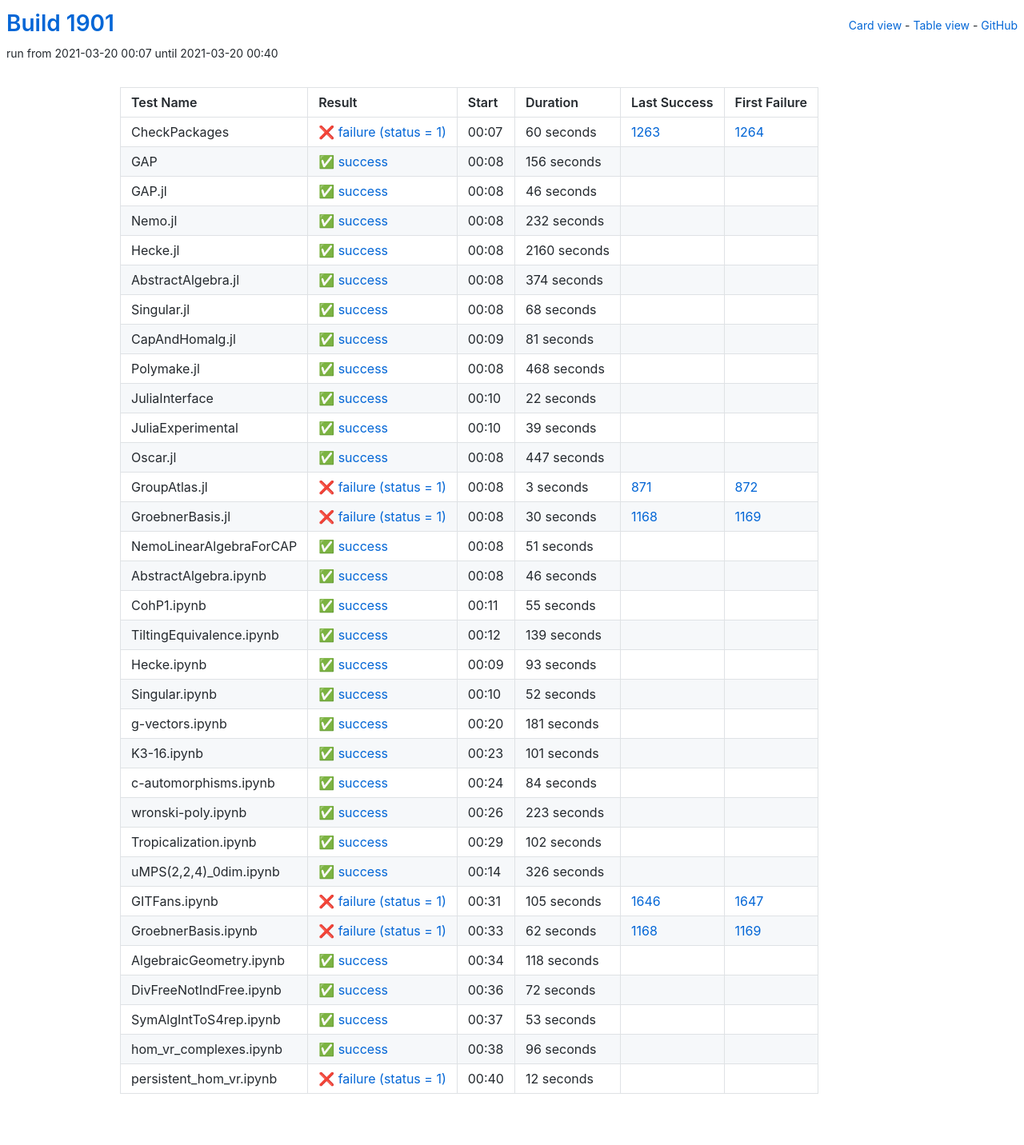
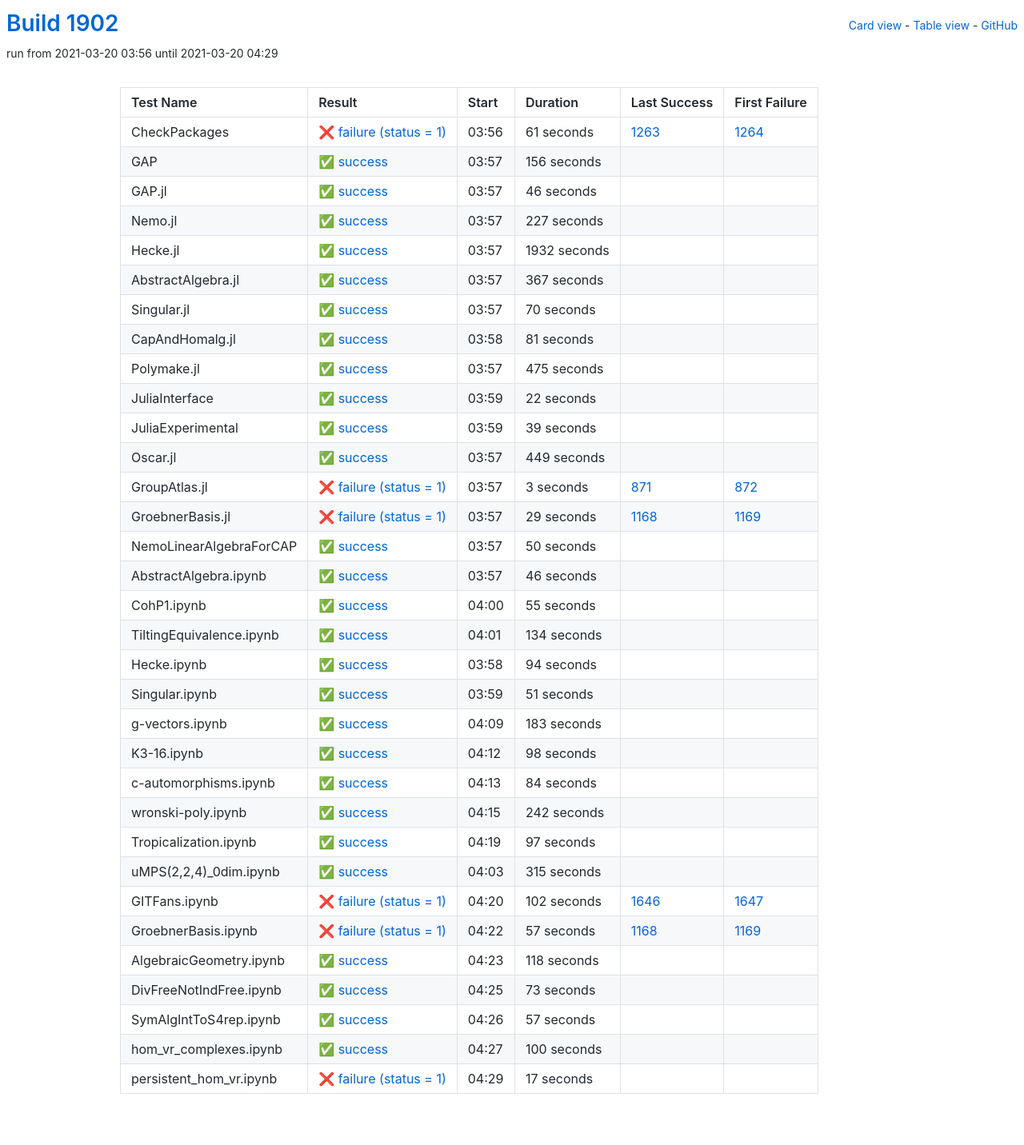
Before and after one commit to oscar-system/oscar-ci-status-stable, a Jekyll site: the page built from table.html, in a window 1280 px wide. Shown: the whole page at 80% size. Built offline with Jekyll 4.4.1, drawn with Linux system fonts in a browser that asks for light colours.

Commit message:
Build #1902

```diff
--- a/_data/ci.yml
+++ b/_data/ci.yml
@@ -1,6 +1,6 @@
 ---
-build: 1901
-build_url: https://oscarci.mathematik.uni-kl.de/job/oscar-stable/1901/
+build: 1902
+build_url: https://oscarci.mathematik.uni-kl.de/job/oscar-stable/1902/
 job: oscar-stable
 organization: oscar-system
 repo: oscar-ci-status-stable
@@ -8,20 +8,20 @@ repourl: https://github.com/oscar-system/oscar-ci-status-stable
 tests:
 - name: CheckPackages
   id: checkpackages
-  log: https://oscarci.mathematik.uni-kl.de/job/oscar-stable/1901/artifact/logs/build-1901/CheckPackages.log
-  start: 2021-03-20 00:07
+  log: https://oscarci.mathematik.uni-kl.de/job/oscar-stable/1902/artifact/logs/build-1902/CheckPackages.log
+  start: 2021-03-20 03:56
   success: false
   exitcode: 1
   status: failure
-  duration: 60
+  duration: 61
   last_success: 1263
   last_success_url: https://oscarci.mathematik.uni-kl.de/job/oscar-stable/1263/
   first_failure: 1264
   first_failure_url: https://oscarci.mathematik.uni-kl.de/job/oscar-stable/1264/
 - name: GAP
   id: gap
-  log: https://oscarci.mathematik.uni-kl.de/job/oscar-stable/1901/artifact/logs/build-1901/GAP.log
-  start: 2021-03-20 00:08
+  log: https://oscarci.mathematik.uni-kl.de/job/oscar-stable/1902/artifact/logs/build-1902/GAP.log
+  start: 2021-03-20 03:57
   success: true
   exitcode: 0
   status: success
@@ -32,8 +32,8 @@ tests:
   first_failure_url:
 - name: GAP.jl
   id: gap-jl
-  log: https://oscarci.mathematik.uni-kl.de/job/oscar-stable/1901/artifact/logs/build-1901/GAP.jl.log
-  start: 2021-03-20 00:08
+  log: https://oscarci.mathematik.uni-kl.de/job/oscar-stable/1902/artifact/logs/build-1902/GAP.jl.log
+  start: 2021-03-20 03:57
   success: true
   exitcode: 0
   status: success
@@ -44,56 +44,56 @@ tests:
   first_failure_url:
 - name: Nemo.jl
   id: nemo-jl
-  log: https://oscarci.mathematik.uni-kl.de/job/oscar-stable/1901/artifact/logs/build-1901/Nemo.jl.log
-  start: 2021-03-20 00:08
+  log: https://oscarci.mathematik.uni-kl.de/job/oscar-stable/1902/artifact/logs/build-1902/Nemo.jl.log
+  start: 2021-03-20 03:57
   success: true
   exitcode: 0
   status: success
-  duration: 232
+  duration: 227
   last_success: false
   last_success_url:
   first_failure: false
   first_failure_url:
 - name: Hecke.jl
   id: hecke-jl
-  log: https://oscarci.mathematik.uni-kl.de/job/oscar-stable/1901/artifact/logs/build-1901/Hecke.jl.log
-  start: 2021-03-20 00:08
+  log: https://oscarci.mathematik.uni-kl.de/job/oscar-stable/1902/artifact/logs/build-1902/Hecke.jl.log
+  start: 2021-03-20 03:57
   success: true
   exitcode: 0
   status: success
-  duration: 2160
+  duration: 1932
   last_success: false
   last_success_url:
   first_failure: false
   first_failure_url:
 - name: AbstractAlgebra.jl
   id: abstractalgebra-jl
-  log: https://oscarci.mathematik.uni-kl.de/job/oscar-stable/1901/artifact/logs/build-1901/AbstractAlgebra.jl.log
-  start: 2021-03-20 00:08
+  log: https://oscarci.mathematik.uni-kl.de/job/oscar-stable/1902/artifact/logs/build-1902/AbstractAlgebra.jl.log
+  start: 2021-03-20 03:57
   success: true
   exitcode: 0
   status: success
-  duration: 374
+  duration: 367
   last_success: false
   last_success_url:
   first_failure: false
   first_failure_url:
 - name: Singular.jl
   id: singular-jl
-  log: https://oscarci.mathematik.uni-kl.de/job/oscar-stable/1901/artifact/logs/build-1901/Singular.jl.log
-  start: 2021-03-20 00:08
+  log: https://oscarci.mathematik.uni-kl.de/job/oscar-stable/1902/artifact/logs/build-1902/Singular.jl.log
+  start: 2021-03-20 03:57
   success: true
   exitcode: 0
   status: success
-  duration: 68
+  duration: 70
   last_success: false
   last_success_url:
   first_failure: false
   first_failure_url:
 - name: CapAndHomalg.jl
   id: capandhomalg-jl
-  log: https://oscarci.mathematik.uni-kl.de/job/oscar-stable/1901/artifact/logs/build-1901/CapAndHomalg.jl.log
-  start: 2021-03-20 00:09
+  log: https://oscarci.mathematik.uni-kl.de/job/oscar-stable/1902/artifact/logs/build-1902/CapAndHomalg.jl.log
+  start: 2021-03-20 03:58
   success: true
   exitcode: 0
   status: success
@@ -104,20 +104,20 @@ tests:
   first_failure_url:
 - name: Polymake.jl
   id: polymake-jl
-  log: https://oscarci.mathematik.uni-kl.de/job/oscar-stable/1901/artifact/logs/build-1901/Polymake.jl.log
-  start: 2021-03-20 00:08
+  log: https://oscarci.mathematik.uni-kl.de/job/oscar-stable/1902/artifact/logs/build-1902/Polymake.jl.log
+  start: 2021-03-20 03:57
   success: true
   exitcode: 0
   status: success
-  duration: 468
+  duration: 475
   last_success: false
   last_success_url:
   first_failure: false
   first_failure_url:
 - name: JuliaInterface
   id: juliainterface
-  log: https://oscarci.mathematik.uni-kl.de/job/oscar-stable/1901/artifact/logs/build-1901/JuliaInterface.log
-  start: 2021-03-20 00:10
+  log: https://oscarci.mathematik.uni-kl.de/job/oscar-stable/1902/artifact/logs/build-1902/JuliaInterface.log
+  start: 2021-03-20 03:59
   success: true
   exitcode: 0
   status: success
@@ -128,8 +128,8 @@ tests:
   first_failure_url:
 - name: JuliaExperimental
   id: juliaexperimental
-  log: https://oscarci.mathematik.uni-kl.de/job/oscar-stable/1901/artifact/logs/build-1901/JuliaExperimental.log
-  start: 2021-03-20 00:10
+  log: https://oscarci.mathematik.uni-kl.de/job/oscar-stable/1902/artifact/logs/build-1902/JuliaExperimental.log
+  start: 2021-03-20 03:59
   success: true
   exitcode: 0
   status: success
@@ -140,20 +140,20 @@ tests:
   first_failure_url:
 - name: Oscar.jl
   id: oscar-jl
-  log: https://oscarci.mathematik.uni-kl.de/job/oscar-stable/1901/artifact/logs/build-1901/Oscar.jl.log
-  start: 2021-03-20 00:08
+  log: https://oscarci.mathematik.uni-kl.de/job/oscar-stable/1902/artifact/logs/build-1902/Oscar.jl.log
+  start: 2021-03-20 03:57
   success: true
   exitcode: 0
   status: success
-  duration: 447
+  duration: 449
   last_success: false
   last_success_url:
   first_failure: false
   first_failure_url:
 - name: GroupAtlas.jl
   id: groupatlas-jl
-  log: https://oscarci.mathematik.uni-kl.de/job/oscar-stable/1901/artifact/logs/build-1901/GroupAtlas.jl.log
-  start: 2021-03-20 00:08
+  log: https://oscarci.mathematik.uni-kl.de/job/oscar-stable/1902/artifact/logs/build-1902/GroupAtlas.jl.log
+  start: 2021-03-20 03:57
   success: false
   exitcode: 1
   status: failure
@@ -164,32 +164,32 @@ tests:
   first_failure_url: https://oscarci.mathematik.uni-kl.de/job/oscar-stable/872/
 - name: GroebnerBasis.jl
   id: groebnerbasis-jl
-  log: https://oscarci.mathematik.uni-kl.de/job/oscar-stable/1901/artifact/logs/build-1901/GroebnerBasis.jl.log
-  start: 2021-03-20 00:08
+  log: https://oscarci.mathematik.uni-kl.de/job/oscar-stable/1902/artifact/logs/build-1902/GroebnerBasis.jl.log
+  start: 2021-03-20 03:57
   success: false
   exitcode: 1
   status: failure
-  duration: 30
+  duration: 29
   last_success: 1168
   last_success_url: https://oscarci.mathematik.uni-kl.de/job/oscar-stable/1168/
   first_failure: 1169
   first_failure_url: https://oscarci.mathematik.uni-kl.de/job/oscar-stable/1169/
 - name: NemoLinearAlgebraForCAP
   id: nemolinearalgebraforcap
-  log: https://oscarci.mathematik.uni-kl.de/job/oscar-stable/1901/artifact/logs/build-1901/NemoLinearAlgebraForCAP.log
-  start: 2021-03-20 00:08
+  log: https://oscarci.mathematik.uni-kl.de/job/oscar-stable/1902/artifact/logs/build-1902/NemoLinearAlgebraForCAP.log
+  start: 2021-03-20 03:57
   success: true
   exitcode: 0
   status: success
-  duration: 51
+  duration: 50
   last_success: false
   last_success_url:
   first_failure: false
   first_failure_url:
 - name: AbstractAlgebra.ipynb
   id: abstractalgebra-ipynb
-  log: https://oscarci.mathematik.uni-kl.de/job/oscar-stable/1901/artifact/logs/build-1901/AbstractAlgebra.ipynb.log
-  start: 2021-03-20 00:08
+  log: https://oscarci.mathematik.uni-kl.de/job/oscar-stable/1902/artifact/logs/build-1902/AbstractAlgebra.ipynb.log
+  start: 2021-03-20 03:57
   success: true
   exitcode: 0
   status: success
@@ -200,8 +200,8 @@ tests:
   first_failure_url:
 - name: CohP1.ipynb
   id: cohp1-ipynb
-  log: https://oscarci.mathematik.uni-kl.de/job/oscar-stable/1901/artifact/logs/build-1901/CohP1.ipynb.log
-  start: 2021-03-20 00:11
+  log: https://oscarci.mathematik.uni-kl.de/job/oscar-stable/1902/artifact/logs/build-1902/CohP1.ipynb.log
+  start: 2021-03-20 04:00
   success: true
   exitcode: 0
   status: success
@@ -212,68 +212,68 @@ tests:
   first_failure_url:
 - name: TiltingEquivalence.ipynb
   id: tiltingequivalence-ipynb
-  log: https://oscarci.mathematik.uni-kl.de/job/oscar-stable/1901/artifact/logs/build-1901/TiltingEquivalence.ipynb.log
-  start: 2021-03-20 00:12
+  log: https://oscarci.mathematik.uni-kl.de/job/oscar-stable/1902/artifact/logs/build-1902/TiltingEquivalence.ipynb.log
+  start: 2021-03-20 04:01
   success: true
   exitcode: 0
   status: success
-  duration: 139
+  duration: 134
   last_success: false
   last_success_url:
   first_failure: false
   first_failure_url:
 - name: Hecke.ipynb
   id: hecke-ipynb
-  log: https://oscarci.mathematik.uni-kl.de/job/oscar-stable/1901/artifact/logs/build-1901/Hecke.ipynb.log
-  start: 2021-03-20 00:09
+  log: https://oscarci.mathematik.uni-kl.de/job/oscar-stable/1902/artifact/logs/build-1902/Hecke.ipynb.log
+  start: 2021-03-20 03:58
   success: true
   exitcode: 0
   status: success
-  duration: 93
+  duration: 94
   last_success: false
   last_success_url:
   first_failure: false
   first_failure_url:
 - name: Singular.ipynb
   id: singular-ipynb
-  log: https://oscarci.mathematik.uni-kl.de/job/oscar-stable/1901/artifact/logs/build-1901/Singular.ipynb.log
-  start: 2021-03-20 00:10
+  log: https://oscarci.mathematik.uni-kl.de/job/oscar-stable/1902/artifact/logs/build-1902/Singular.ipynb.log
+  start: 2021-03-20 03:59
   success: true
   exitcode: 0
   status: success
-  duration: 52
+  duration: 51
   last_success: false
   last_success_url:
   first_failure: false
   first_failure_url:
 - name: g-vectors.ipynb
   id: g-vectors-ipynb
-  log: https://oscarci.mathematik.uni-kl.de/job/oscar-stable/1901/artifact/logs/build-1901/g-vectors.ipynb.log
-  start: 2021-03-20 00:20
+  log: https://oscarci.mathematik.uni-kl.de/job/oscar-stable/1902/artifact/logs/build-1902/g-vectors.ipynb.log
+  start: 2021-03-20 04:09
   success: true
   exitcode: 0
   status: success
-  duration: 181
+  duration: 183
   last_success: false
   last_success_url:
   first_failure: false
   first_failure_url:
 - name: K3-16.ipynb
   id: k3-16-ipynb
-  log: https://oscarci.mathematik.uni-kl.de/job/oscar-stable/1901/artifact/logs/build-1901/K3-16.ipynb.log
-  start: 2021-03-20 00:23
+  log: https://oscarci.mathematik.uni-kl.de/job/oscar-stable/1902/artifact/logs/build-1902/K3-16.ipynb.log
+  start: 2021-03-20 04:12
   success: true
   exitcode: 0
   status: success
-  duration: 101
+  duration: 98
   last_success: false
   last_success_url:
   first_failure: false
   first_failure_url:
 - name: c-automorphisms.ipynb
   id: c-automorphisms-ipynb
-  log: https://oscarci.mathematik.uni-kl.de/job/oscar-stable/1901/artifact/logs/build-1901/c-automorphisms.ipynb.log
-  start: 2021-03-20 00:24
+  log: https://oscarci.mathematik.uni-kl.de/job/oscar-stable/1902/artifact/logs/build-1902/c-automorphisms.ipynb.log
+  start: 2021-03-20 04:13
   success: true
   exitcode: 0
   status: success
@@ -284,68 +284,68 @@ tests:
   first_failure_url:
 - name: wronski-poly.ipynb
   id: wronski-poly-ipynb
-  log: https://oscarci.mathematik.uni-kl.de/job/oscar-stable/1901/artifact/logs/build-1901/wronski-poly.ipynb.log
-  start: 2021-03-20 00:26
+  log: https://oscarci.mathematik.uni-kl.de/job/oscar-stable/1902/artifact/logs/build-1902/wronski-poly.ipynb.log
+  start: 2021-03-20 04:15
   success: true
   exitcode: 0
   status: success
-  duration: 223
+  duration: 242
   last_success: false
   last_success_url:
   first_failure: false
   first_failure_url:
 - name: Tropicalization.ipynb
   id: tropicalization-ipynb
-  log: https://oscarci.mathematik.uni-kl.de/job/oscar-stable/1901/artifact/logs/build-1901/Tropicalization.ipynb.log
-  start: 2021-03-20 00:29
+  log: https://oscarci.mathematik.uni-kl.de/job/oscar-stable/1902/artifact/logs/build-1902/Tropicalization.ipynb.log
+  start: 2021-03-20 04:19
   success: true
   exitcode: 0
   status: success
-  duration: 102
+  duration: 97
   last_success: false
   last_success_url:
   first_failure: false
   first_failure_url:
 - name: uMPS(2,2,4)_0dim.ipynb
   id: umps-2-2-4-0dim-ipynb
-  log: https://oscarci.mathematik.uni-kl.de/job/oscar-stable/1901/artifact/logs/build-1901/uMPS-2-2-4-_0dim.ipynb.log
-  start: 2021-03-20 00:14
+  log: https://oscarci.mathematik.uni-kl.de/job/oscar-stable/1902/artifact/logs/build-1902/uMPS-2-2-4-_0dim.ipynb.log
+  start: 2021-03-20 04:03
   success: true
   exitcode: 0
   status: success
-  duration: 326
+  duration: 315
   last_success: false
   last_success_url:
   first_failure: false
   first_failure_url:
 - name: GITFans.ipynb
   id: gitfans-ipynb
-  log: https://oscarci.mathematik.uni-kl.de/job/oscar-stable/1901/artifact/logs/build-1901/GITFans.ipynb.log
-  start: 2021-03-20 00:31
+  log: https://oscarci.mathematik.uni-kl.de/job/oscar-stable/1902/artifact/logs/build-1902/GITFans.ipynb.log
+  start: 2021-03-20 04:20
   success: false
   exitcode: 1
   status: failure
-  duration: 105
+  duration: 102
   last_success: 1646
   last_success_url: https://oscarci.mathematik.uni-kl.de/job/oscar-stable/1646/
   first_failure: 1647
   first_failure_url: https://oscarci.mathematik.uni-kl.de/job/oscar-stable/1647/
 - name: GroebnerBasis.ipynb
   id: groebnerbasis-ipynb
-  log: https://oscarci.mathematik.uni-kl.de/job/oscar-stable/1901/artifact/logs/build-1901/GroebnerBasis.ipynb.log
-  start: 2021-03-20 00:33
+  log: https://oscarci.mathematik.uni-kl.de/job/oscar-stable/1902/artifact/logs/build-1902/GroebnerBasis.ipynb.log
+  start: 2021-03-20 04:22
   success: false
   exitcode: 1
   status: failure
-  duration: 62
+  duration: 57
   last_success: 1168
   last_success_url: https://oscarci.mathematik.uni-kl.de/job/oscar-stable/1168/
   first_failure: 1169
   first_failure_url: https://oscarci.mathematik.uni-kl.de/job/oscar-stable/1169/
 - name: AlgebraicGeometry.ipynb
   id: algebraicgeometry-ipynb
-  log: https://oscarci.mathematik.uni-kl.de/job/oscar-stable/1901/artifact/logs/build-1901/AlgebraicGeometry.ipynb.log
-  start: 2021-03-20 00:34
+  log: https://oscarci.mathematik.uni-kl.de/job/oscar-stable/1902/artifact/logs/build-1902/AlgebraicGeometry.ipynb.log
+  start: 2021-03-20 04:23
   success: true
   exitcode: 0
   status: success
@@ -356,48 +356,48 @@ tests:
   first_failure_url:
 - name: DivFreeNotIndFree.ipynb
   id: divfreenotindfree-ipynb
-  log: https://oscarci.mathematik.uni-kl.de/job/oscar-stable/1901/artifact/logs/build-1901/DivFreeNotIndFree.ipynb.log
-  start: 2021-03-20 00:36
+  log: https://oscarci.mathematik.uni-kl.de/job/oscar-stable/1902/artifact/logs/build-1902/DivFreeNotIndFree.ipynb.log
+  start: 2021-03-20 04:25
   success: true
   exitcode: 0
   status: success
-  duration: 72
+  duration: 73
   last_success: false
   last_success_url:
   first_failure: false
   first_failure_url:
 - name: SymAlgIntToS4rep.ipynb
   id: symalginttos4rep-ipynb
-  log: https://oscarci.mathematik.uni-kl.de/job/oscar-stable/1901/artifact/logs/build-1901/SymAlgIntToS4rep.ipynb.log
-  start: 2021-03-20 00:37
+  log: https://oscarci.mathematik.uni-kl.de/job/oscar-stable/1902/artifact/logs/build-1902/SymAlgIntToS4rep.ipynb.log
+  start: 2021-03-20 04:26
   success: true
   exitcode: 0
   status: success
-  duration: 53
+  duration: 57
   last_success: false
   last_success_url:
   first_failure: false
   first_failure_url:
 - name: hom_vr_complexes.ipynb
   id: hom-vr-complexes-ipynb
-  log: https://oscarci.mathematik.uni-kl.de/job/oscar-stable/1901/artifact/logs/build-1901/hom_vr_complexes.ipynb.log
-  start: 2021-03-20 00:38
+  log: https://oscarci.mathematik.uni-kl.de/job/oscar-stable/1902/artifact/logs/build-1902/hom_vr_complexes.ipynb.log
+  start: 2021-03-20 04:27
   success: true
   exitcode: 0
   status: success
-  duration: 96
+  duration: 100
   last_success: false
   last_success_url:
   first_failure: false
   first_failure_url:
 - name: persistent_hom_vr.ipynb
   id: persistent-hom-vr-ipynb
-  log: https://oscarci.mathematik.uni-kl.de/job/oscar-stable/1901/artifact/logs/build-1901/persistent_hom_vr.ipynb.log
-  start: 2021-03-20 00:40
+  log: https://oscarci.mathematik.uni-kl.de/job/oscar-stable/1902/artifact/logs/build-1902/persistent_hom_vr.ipynb.log
+  start: 2021-03-20 04:29
   success: false
   exitcode: 1
   status: failure
-  duration: 12
+  duration: 17
   last_success: false
   last_success_url:
   first_failure: false
```
Also changed, not shown: README.md.
